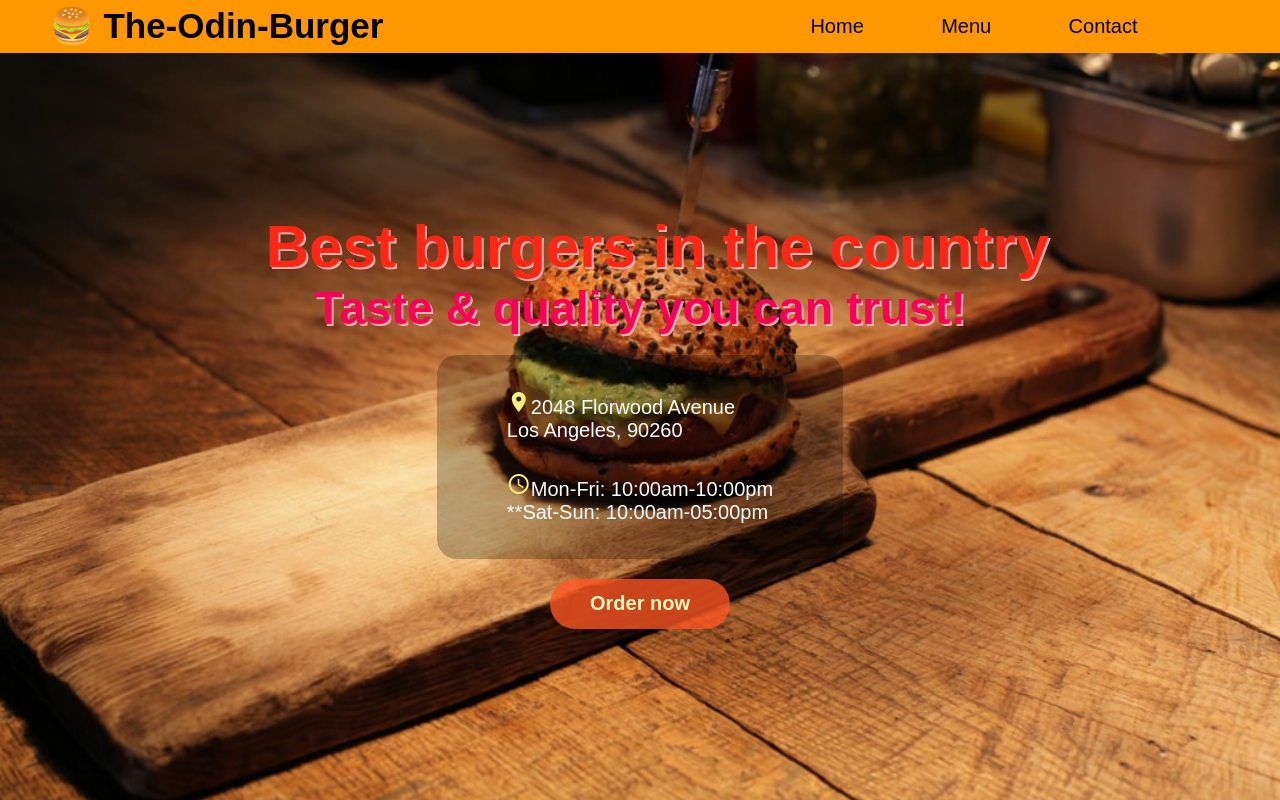
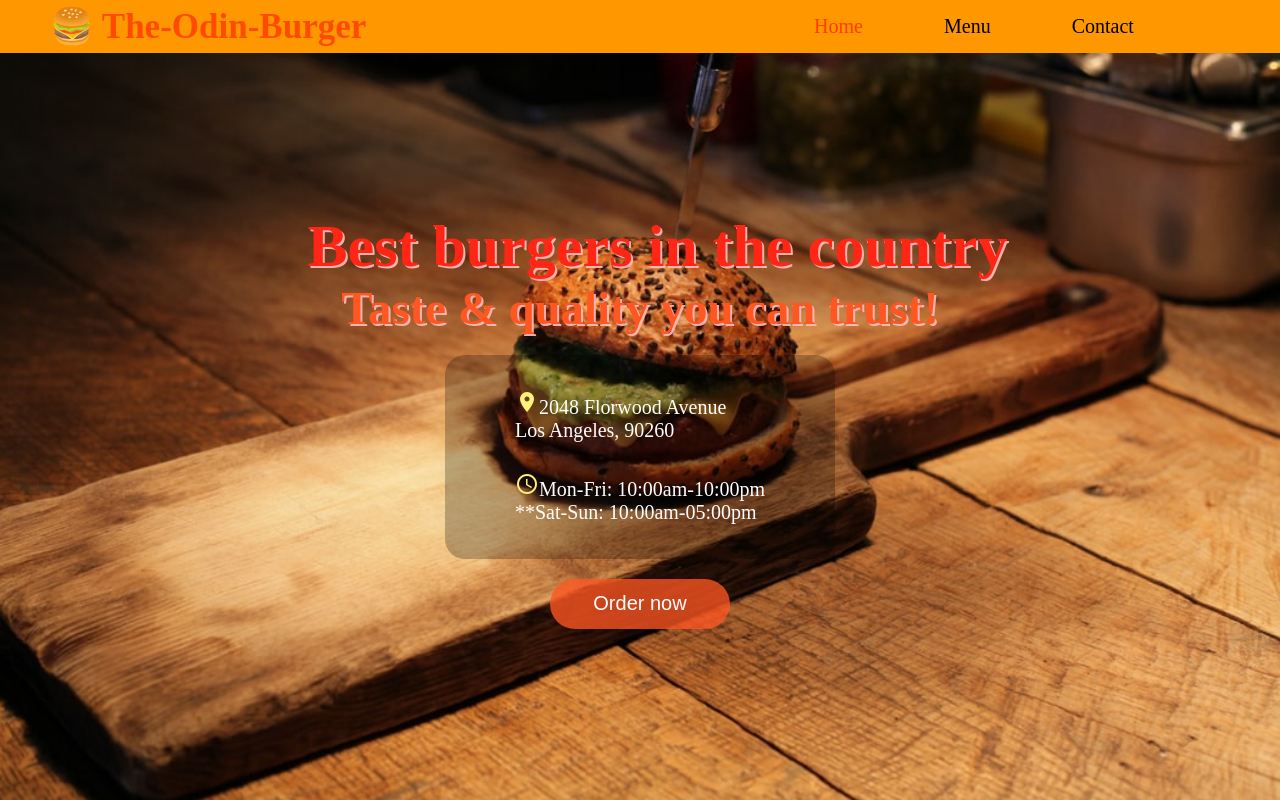
Before and after one commit to toan95dn/RestaurantPage, a website built with webpack: page dist/index.html in a window 1280 px wide. Both pictures are taken after a click on the item "Home". Built offline with nearby package versions, Linux system fonts and the light colour scheme; a web font is replaced by a local one.

Commit message:
change font style

```diff
--- a/src/contact.js
+++ b/src/contact.js
@@ -49,13 +49,14 @@ const loadContact = (() => {
     //-----------------------------------------------Contact form---------------------------------------------------//
     const contactForm = document.createElement('form');
     contactForm.classList.add('contactForm');
+    contactForm.action = '#';
 
     const inviteMessage = document.createElement('p');
     inviteMessage.innerText = '📧 Message us now!';
 
     const nameInput = document.createElement('input');
     nameInput.type = 'text';
-    nameInput.placeholder = 'Fullname';
+    nameInput.placeholder = 'Full name';
     const mailInput = document.createElement('input');
     mailInput.type = 'email';
     mailInput.placeholder = 'Email';
--- a/src/index.js
+++ b/src/index.js
@@ -11,17 +11,22 @@ const allPages = document.querySelectorAll('[data-content]');
 
 allTabsInNavBar.forEach((tab) => { //When each tab got clicked
     tab.addEventListener('click', () => {
+        const targetPage = document.querySelector(`[data-content = ${tab.dataset.target}]`);
         //Turn off every tab
+        allTabsInNavBar.forEach((currTab) => {
+            currTab.classList.remove('picked');
+        })
 
         //Turn off every page
         allPages.forEach((page) => {
+
             page.classList.add('inActive');
         })
 
         //Highlight the chosen tab
 
         //Show the chosen page
-        const targetPage = document.querySelector(`[data-content = ${tab.dataset.target}]`);
+        tab.classList.add('picked');
         targetPage.classList.remove('inActive');
     })
 })
@@ -33,3 +38,9 @@ burgerButton.addEventListener('click', () => {
     dropdownMenu.classList.toggle('open');
     burgerButton.classList.toggle('open');
 })
+
+// Send message button
+const submit_FormButton = document.querySelector('#submitFormButton');
+submit_FormButton.addEventListener('click', () => {
+
+})
```
Also changed, not shown: dist/app.css, dist/index.html, dist/main.js.
